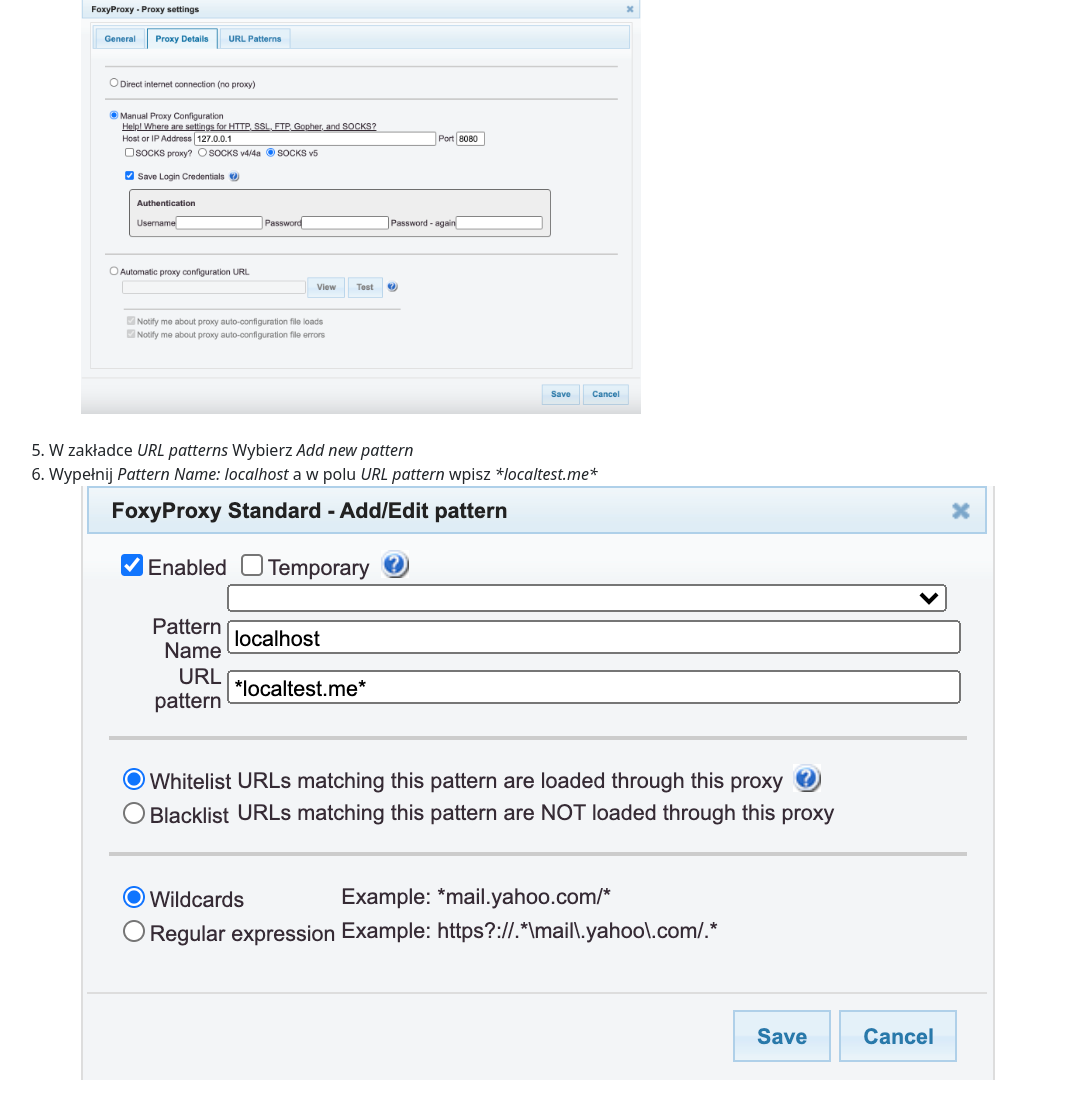
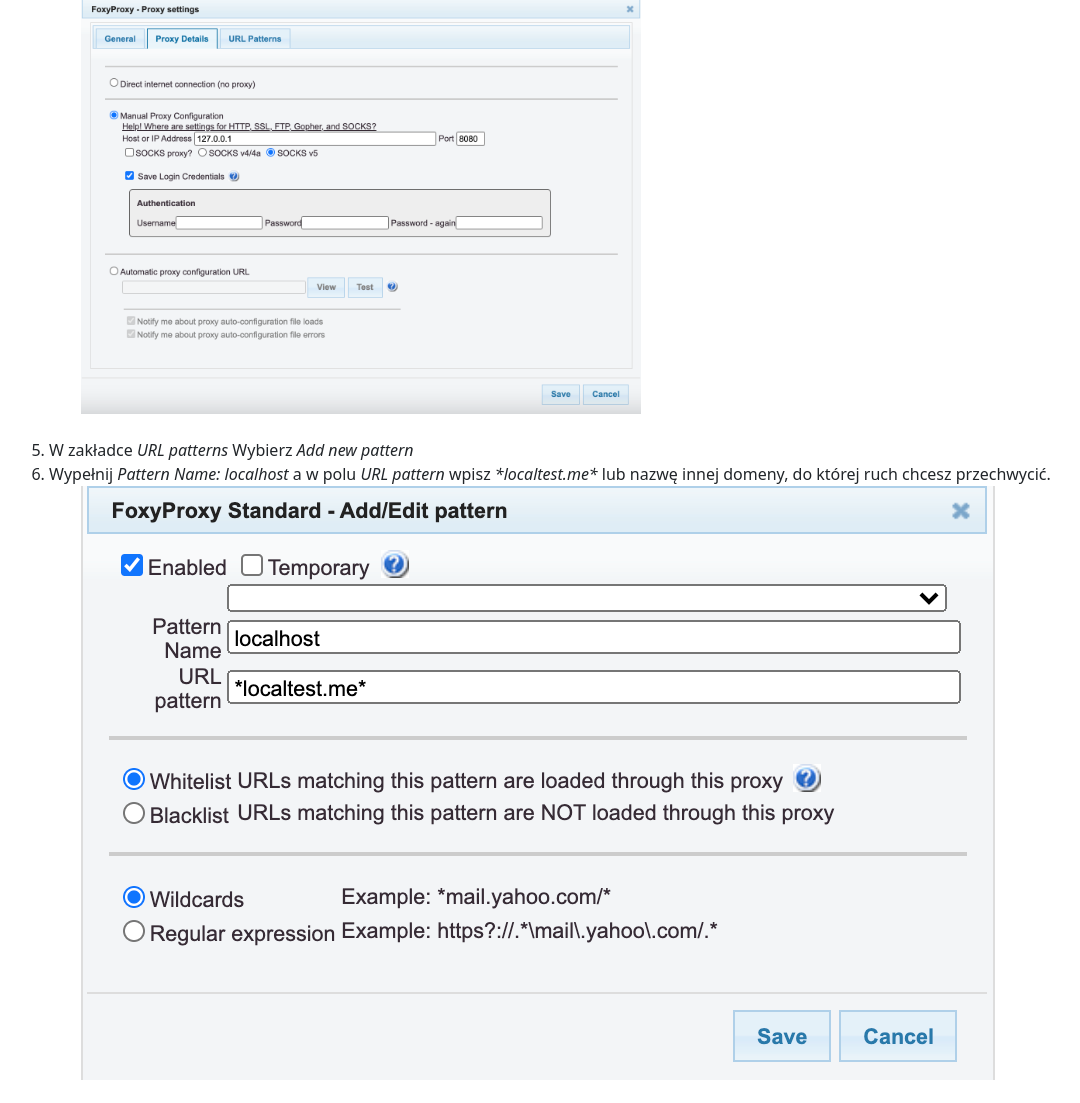
Before and after one commit to gregxsunday/burp-wkshop, a Flask app: page / in a window 1280 px wide. Shown: the part 571-1674 px from the top of the page, without its empty margins (15-1095 px from the left). Run offline with Flask 2, Linux system fonts and the light colour scheme.

Commit message:
changed captured domain in instruction

```diff
--- a/app/templates/core/index.html
+++ b/app/templates/core/index.html
@@ -25,7 +25,7 @@
             <li>W zakładce <i>Proxy Details</i> wybierz <i>Manual Proxy Configuration</i> i wpisz adres proxy 127.0.0.1 i port 8080. Pole <i>SOCKS proxy</i> <b>nie</b> powinno być zaznaczone.
             <img src="{{ url_for('static', filename='img/proxy_details.png' ) }}" class="img-fluid w-50 mx-3 px-3" alt="Proxy Details"><br><br></li>
             <li>W zakładce <i>URL patterns</i> Wybierz <i>Add new pattern</i></li>
-            <li>Wypełnij <i>Pattern Name: localhost</i> a w polu <i>URL pattern</i> wpisz <i>*localtest.me*</i>
+            <li>Wypełnij <i>Pattern Name: localhost</i> a w polu <i>URL pattern</i> wpisz <i>*localtest.me*</i> lub nazwę innej domeny, do której ruch chcesz przechwycić.
             <img src="{{ url_for('static', filename='img/proxy_pattern.png' ) }}" class="img-fluid w-35 mx-3 px-3" alt="Proxy Pattern"><br><br></li>
             <li>Upewnij się, że zaznaczone są opcje <i>Whitelist</i> oraz <i>Wildcards</i> i zapisz pattern</li>
             <li>Kliknij na ikonę FoxyProxy i wybierz opcję <i>Use proxies based on their pre-defined patterns and priorities</i></li>
```
